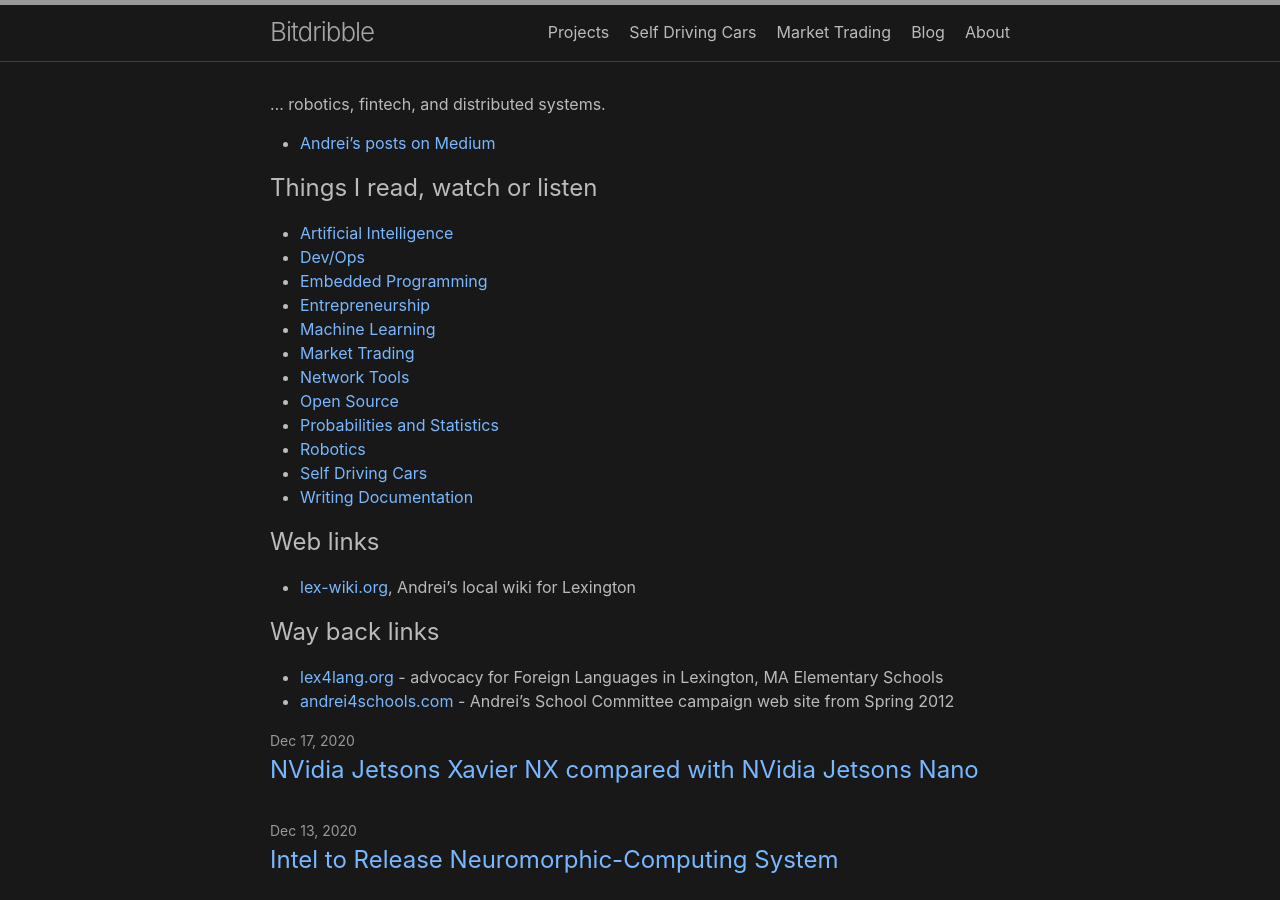
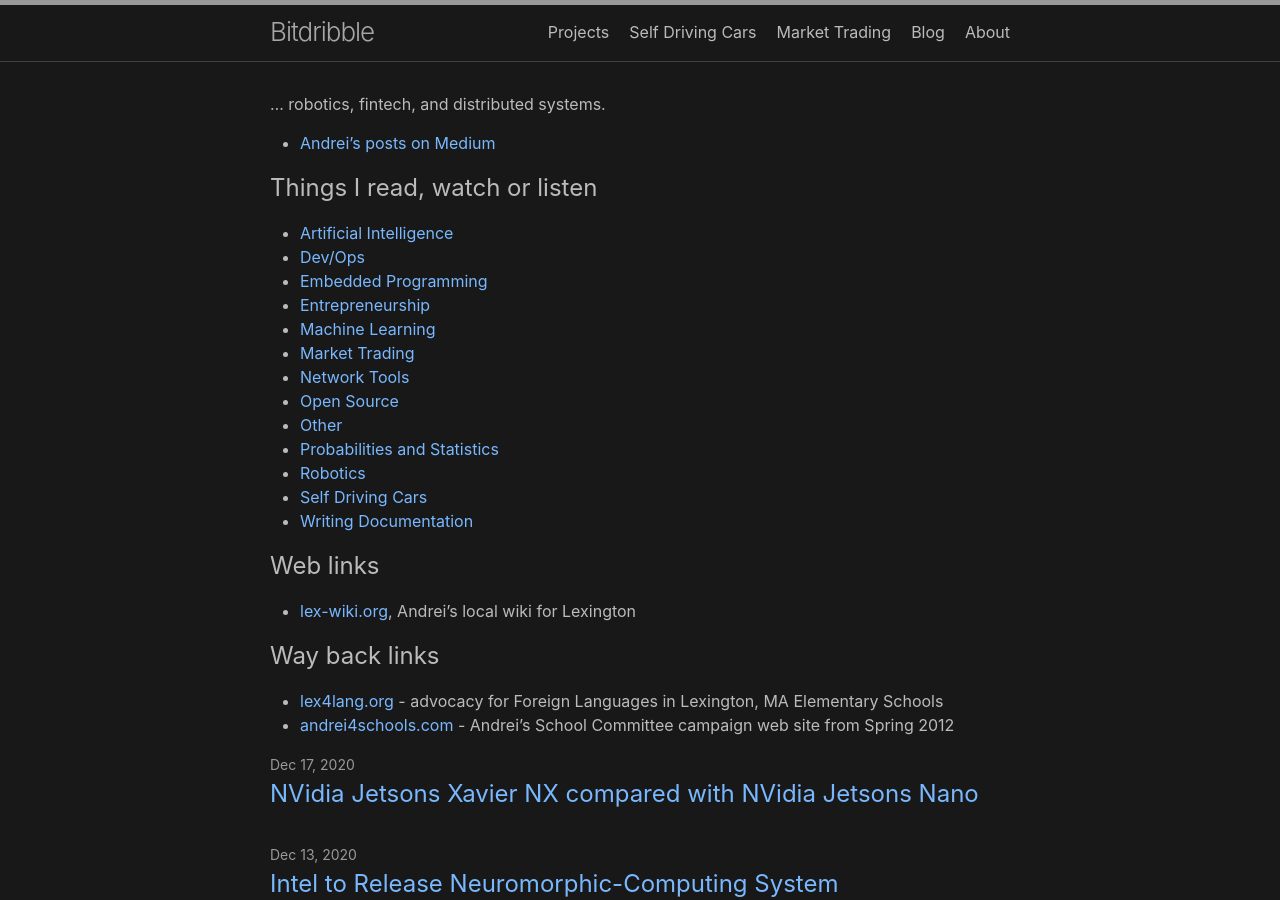
Before and after one commit to analytiq-hub/sigagent.github.io, a Jekyll site: the page built from index.md, in a window 1280 px wide and 900 px high. Built offline with Jekyll 4.4.1, drawn with Linux system fonts in a browser that asks for light colours.

Commit message:
*** empty log message ***

```diff
--- a/index.md
+++ b/index.md
@@ -21,6 +21,7 @@ layout: home
 * [Market Trading](market_trading.md)
 * [Network Tools](network_tools.md)
 * [Open Source](open_source.md)
+* [Other](other.md)
 * [Probabilities and Statistics](probabilities_and_statistics.md)
 * [Robotics](robotics.md)
 * [Self Driving Cars](self_driving_cars.md)
```
